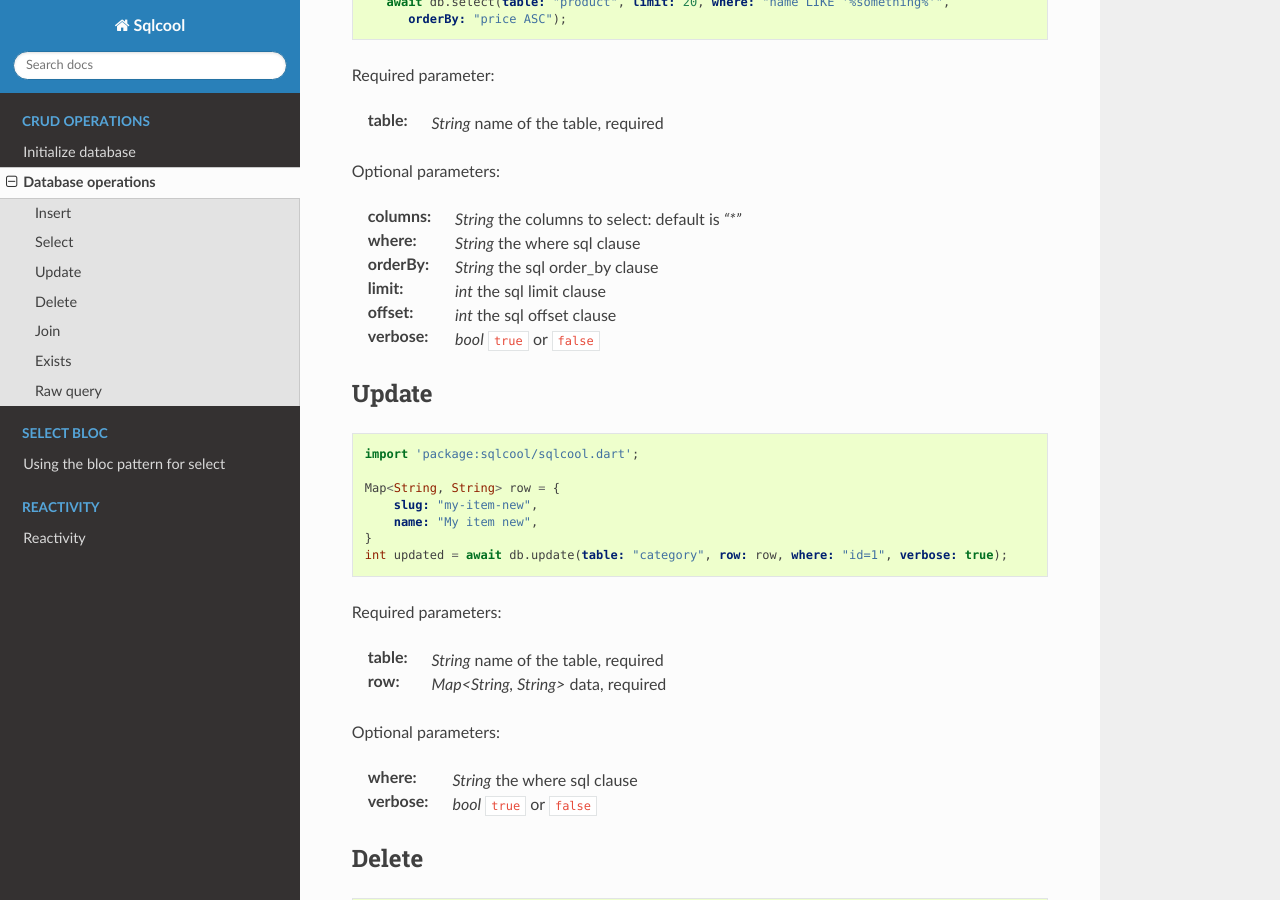
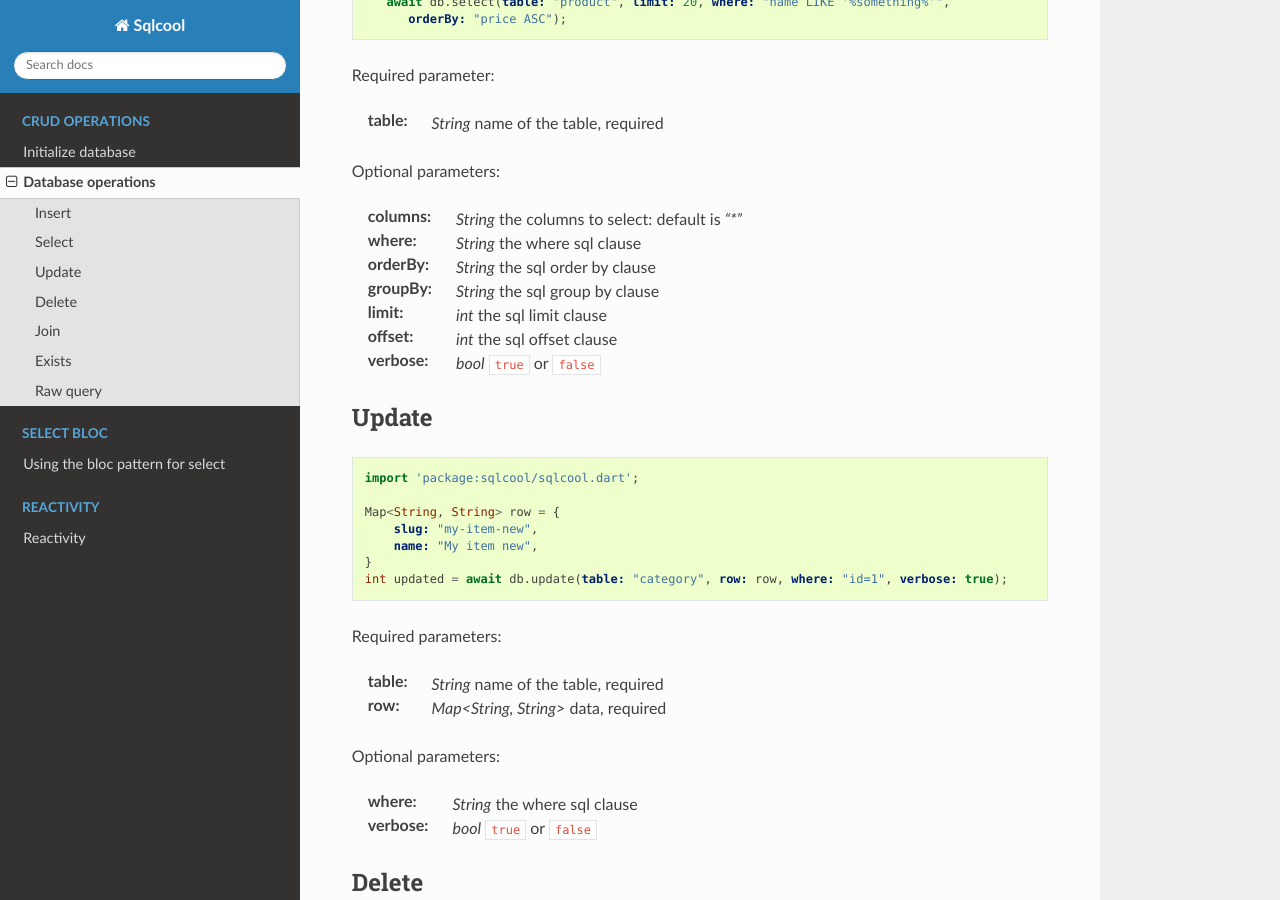
Before and after one commit to synw/sqlcool, a Sphinx documentation site: the page built from docs/db_ops.rst, in a window 1280 px wide and 900 px high, scrolled down 726 px. Built offline with Sphinx 7.4.7 and the Read the Docs theme 2.0.0, drawn with Linux system fonts in a browser that asks for light colours; some of the changed text lies outside the part shown.

Commit message:
Add the group by sql clause to select and join methods

```diff
--- a/docs/db_ops.rst
+++ b/docs/db_ops.rst
@@ -44,7 +44,8 @@
 
 :columns: *String* the columns to select: default is `"*"`
 :where: *String* the where sql clause
-:orderBy: *String* the sql order_by clause
+:orderBy: *String* the sql order by clause
+:groupBy: *String* the sql group by clause
 :limit: *int* the sql limit clause
 :offset: *int* the sql offset clause
 :verbose: *bool* ``true`` or ``false``
@@ -115,7 +116,8 @@
 :where: *String* the where sql clause
 :joinTable: *String* join table name
 :joinOn: *String* join on sql clause
-:orderBy: *String* the sql order_by clause
+:orderBy: *String* the sql order by clause
+:groupBy: *String* the sql group by clause
 :limit: *int* the sql limit clause
 :offset: *int* the sql offset clause
 :verbose: *bool* ``true`` or ``false``
```
Also changed, not shown: 1 other file.
